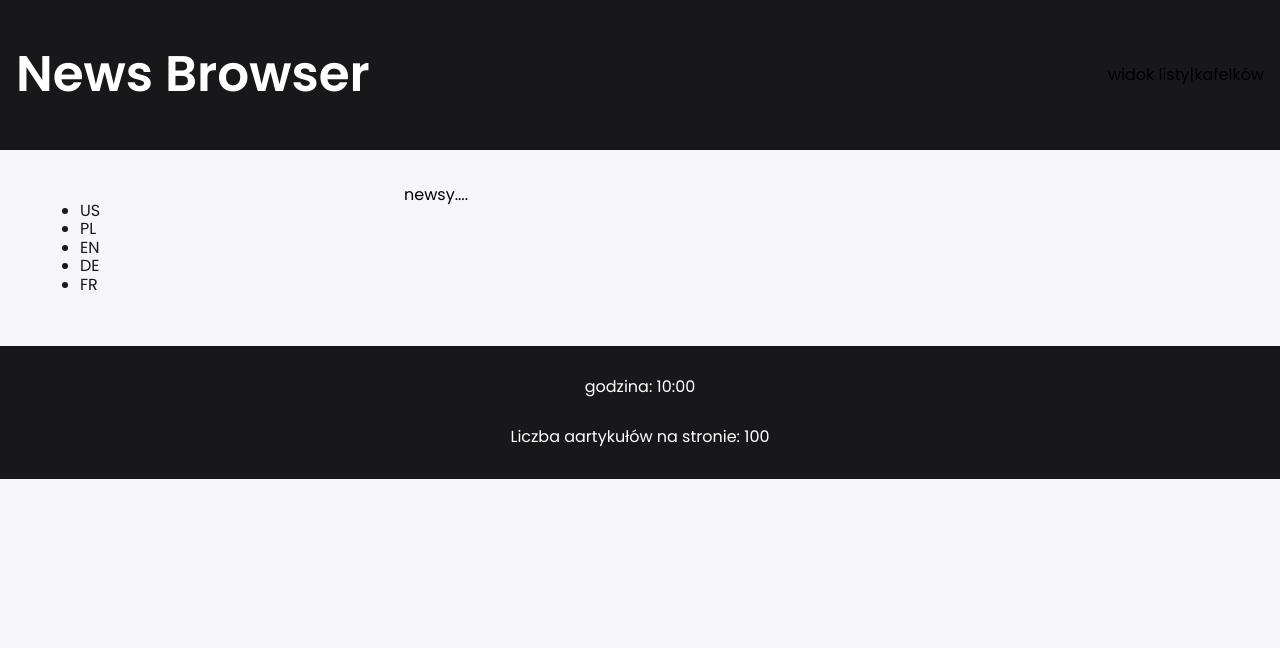
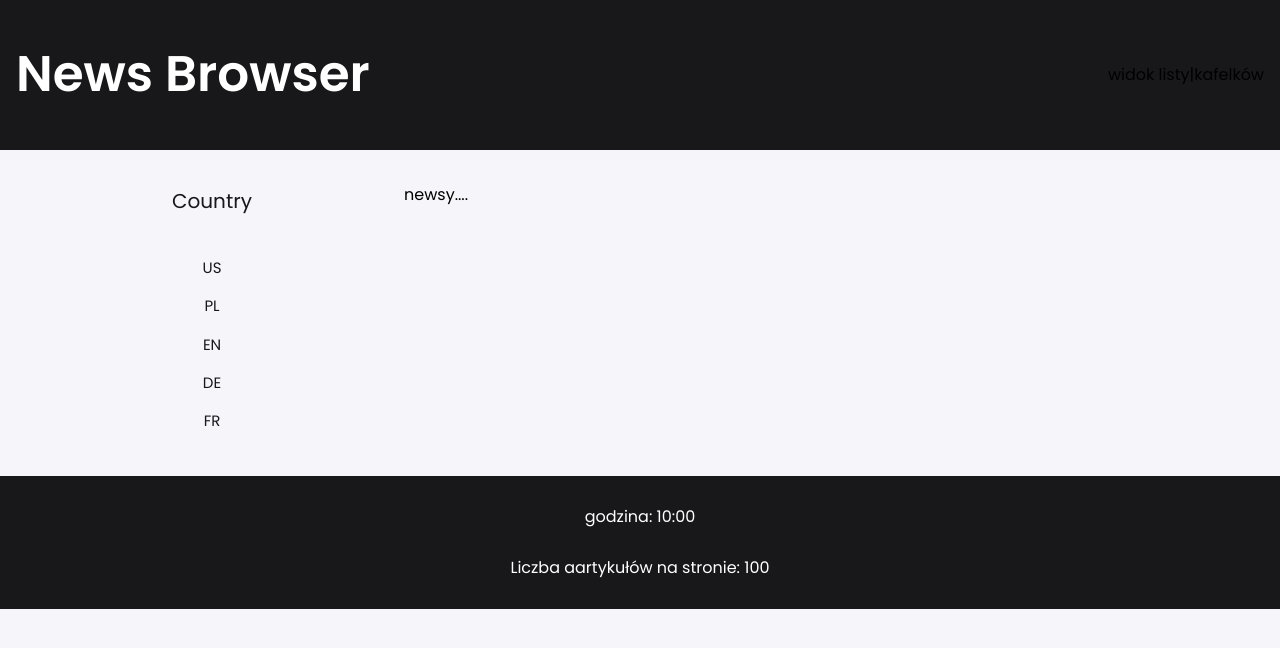
Before and after one commit to q270311/news-browser, a React (Create React App) app: page /#/ in a window 1280 px wide. Shown: the top 648 px of the page. Built offline with nearby package versions, Linux system fonts and the light colour scheme.

Commit message:
Menu styled

```diff
--- a/src/features/Menu/index.js
+++ b/src/features/Menu/index.js
@@ -1,17 +1,26 @@
-import { StyledMenu } from "./styled";
+import { StyledMenu, Title, List, Item, StyledActiveLink } from "./styled";
 
-const Menu = () => {
-  return (
-      <StyledMenu>
-        <ul>
-          <li>US</li>
-          <li>PL</li>
-          <li>EN</li>
-          <li>DE</li>
-          <li>FR</li>
-        </ul>
-      </StyledMenu>
-  );
-};
+const Menu = () => (
+  <StyledMenu>
+    <Title>Country</Title>
+    <List>
+      <Item>
+        <StyledActiveLink to={`/country/US`} > US </StyledActiveLink>
+      </Item>
+      <Item>
+        <StyledActiveLink to={`/country/PL`} > PL </StyledActiveLink>
+      </Item>
+      <Item>
+        <StyledActiveLink to={`/country/EN`} > EN </StyledActiveLink>
+      </Item>
+      <Item>
+        <StyledActiveLink to={`/country/DE`} > DE </StyledActiveLink>
+      </Item>
+      <Item>
+        <StyledActiveLink to={`/country/FR`} > FR </StyledActiveLink>
+      </Item>
+    </List>
+  </StyledMenu>
+);
 
 export default Menu;
--- a/src/features/Menu/styled.js
+++ b/src/features/Menu/styled.js
@@ -1,7 +1,47 @@
 import styled from "styled-components";
+import { NavLink } from 'react-router-dom';
 
 export const StyledMenu = styled.menu`
-
+  margin: 0px;
+  display: flex;
+  flex-direction:column;
   background: ${({ theme }) => theme.color.mercury};
   color: ${({ theme }) => theme.color.black};
 `;
+
+export const Title = styled.p`
+  font-size: 20px;
+  text-align: center;
+  background: ${({ theme }) => theme.color.mercury};
+  color: ${({ theme }) => theme.color.black};
+`;
+
+export const List = styled.ul`
+    width: 100%;
+    list-style: none;
+    padding:0px;
+`;
+
+export const Item = styled.li`
+    display: flex;
+    justify-content: center;
+    font-size: 15px;
+    border-bottom: 1px solid ${({ theme }) => theme.color.mercury};
+    padding: 10px 0px;
+`;
+const activeClassName = "active";
+export const StyledActiveLink = styled(NavLink).attrs(() => ({
+  activeClassName,
+}))`
+    color: ${({ theme }) => theme.color.black};
+    text-decoration: none;
+
+    &.${activeClassName}{
+        font-weight: bold;
+    };
+
+
+    &:hover{
+        font-weight: bold;
+    };
+`;
```
